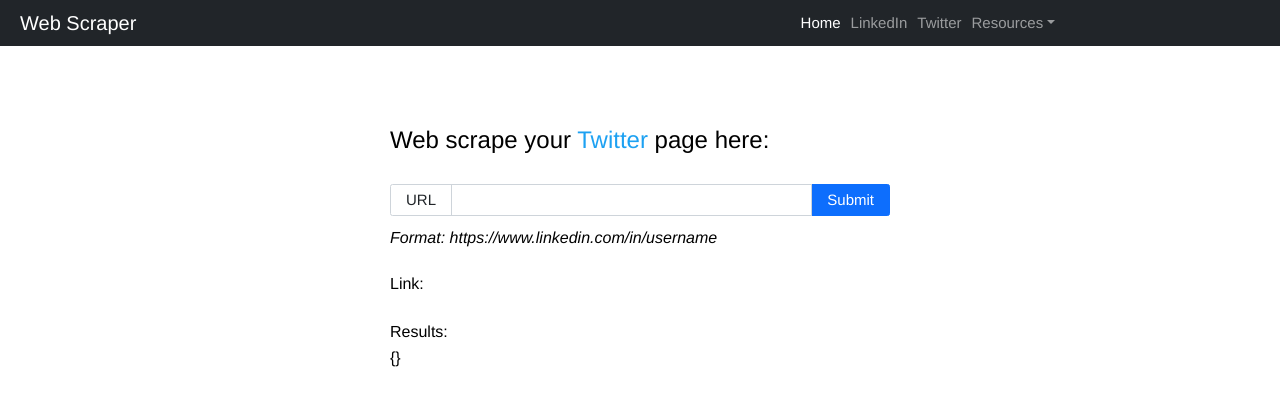
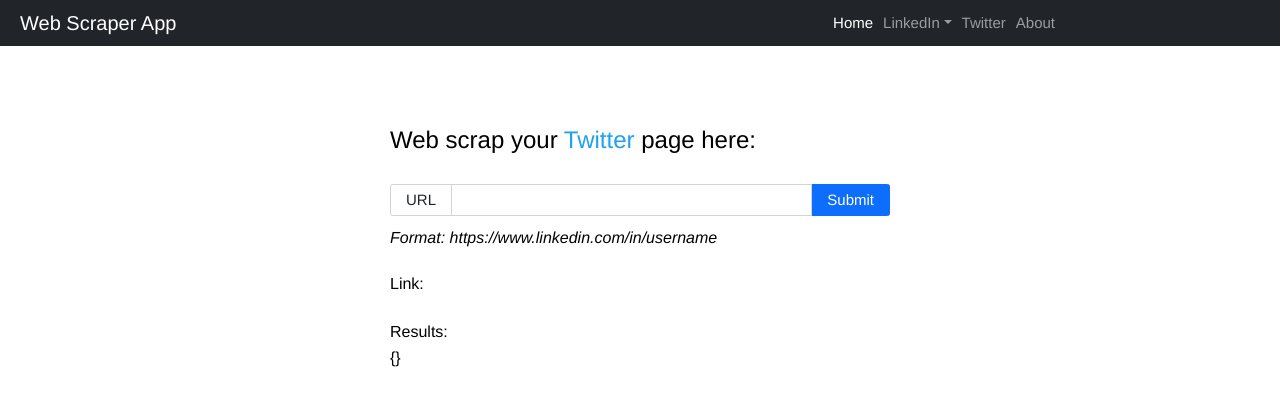
Before and after one commit to rodtsan/web-scraper-app, a Next.js app: page /twitter in a window 1280 px wide. Shown: the top 406 px of the page. Built offline with nearby package versions, Linux system fonts and the light colour scheme.

Commit message:
Modify text and main menu item

```diff
--- a/components/Layout/index.tsx
+++ b/components/Layout/index.tsx
@@ -10,7 +10,7 @@
       <nav className="navbar navbar-dark bg-dark navbar-expand-lg bg-body-tertiary">
         <div className="container-fluid">
           <Link className="navbar-brand" href="/">
-            Web Scraper
+            Web Scraper App
           </Link>
           <button
             className="navbar-toggler"
@@ -31,16 +31,6 @@
                   Home
                 </Link>
               </li>
-              <li className="nav-item">
-                <Link className="nav-link" href="/linkedin">
-                  LinkedIn
-                </Link>
-              </li>
-              <li className="nav-item">
-                <Link className="nav-link" href="/twitter">
-                  Twitter
-                </Link>
-              </li>
               <li className="nav-item dropdown">
                 <a
                   className="nav-link dropdown-toggle"
@@ -49,28 +39,30 @@
                   data-bs-toggle="dropdown"
                   aria-expanded="false"
                 >
-                  Resources
+                  LinkedIn
                 </a>
                 <ul className="dropdown-menu">
-                  <li>
+                  <li className="dropdown-item">
+                    <Link className="dropdown-item" href="/linkedin">
+                      Web Scraper
+                    </Link>
+                  </li>
+                  <li className="dropdown-item">
                     <Link className="dropdown-item" href="/linkedin/list">
                       LinkedIn Profiles
                     </Link>
                   </li>
-                  <li>
-                    <Link className="dropdown-item" href="/twitter/list">
-                      Twitter Profiles
-                    </Link>
-                  </li>
-                  <li>
-                    <hr className="dropdown-divider" />
-                  </li>
-                  <li>
-                    <Link className="dropdown-item" href="#">
-                      Something else here
-                    </Link>
-                  </li>
                 </ul>
+              </li>
+              <li className="nav-item">
+                <Link className="nav-link" href="/twitter">
+                  Twitter
+                </Link>
+              </li>
+              <li className="nav-item dropdown">
+                <Link className="nav-link" href="/">
+                  About
+                </Link>
               </li>
               <li>
                 <span className="avatar d-block"></span>
--- a/modules/Twitter/index.tsx
+++ b/modules/Twitter/index.tsx
@@ -34,7 +34,7 @@
   return (
     <Layout>
       <div className="linkedin">
-        <h2>Web scrape your <span className="twitter">Twitter</span> page here:</h2>
+        <h2>Web scrap your <span className="twitter">Twitter</span> page here:</h2>
         <br />
         <div className="input-group mb-3">
           <span className="input-group-text bg-white" id="basic-addon1">
--- a/styles/globals/_bootstrap.scss
+++ b/styles/globals/_bootstrap.scss
@@ -22,3 +22,9 @@
 .btn {
   font-size: 1.5rem;
 }
+
+.dropdown-menu {
+  &.show {
+     margin-top: 0.6rem;
+  }
+}
```
Also changed, not shown: modules/LinkedIn/index.tsx (+3 -6 lines).
